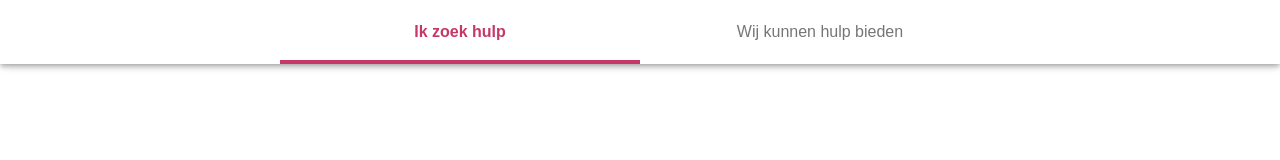
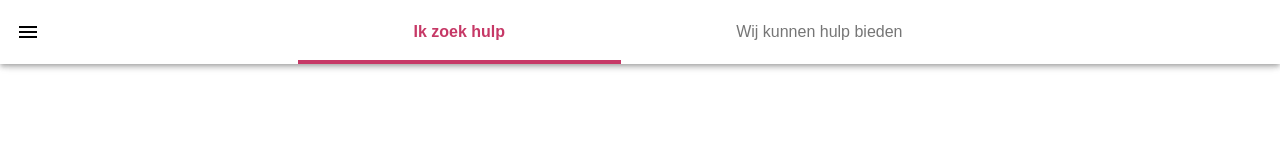
Before and after one commit to sdboer78/nietalleen, a Nuxt app: page / in a window 1280 px wide. Shown: the top 160 px of the page. Built offline with nearby package versions, Linux system fonts and the light colour scheme; a web font is replaced by a local one.

Commit message:
add menu icon to tabs bar

```diff
--- a/layouts/default.vue
+++ b/layouts/default.vue
@@ -10,11 +10,19 @@
         elevation="0"
         fixed
       >
+        <v-btn
+          flat
+          text
+          icon
+          color="black"
+        >
+          <v-icon>mdi-menu</v-icon>
+        </v-btn>
         <v-tabs
           v-model="activeTab"
           color="primary"
           slider-size="4"
-          fixed-tabs
+          grow
           :class="{'has-no-active': !currentPageHasTab}"
         >
           <v-tab key="1" exact to="/">
@@ -84,6 +92,14 @@ export default {
 </script>
 
 <style type="text/css" lang="scss">
+  .v-tabs {
+    max-width: 720px;
+
+    @media (min-width: 720px) {
+      margin-left: auto !important;
+      margin-right: auto !important;
+    }
+  }
   .v-tab {
     font-family: "Bellota", "Century Gothic", "Avenir", sans-serif !important;
     font-size: 16px;
```
